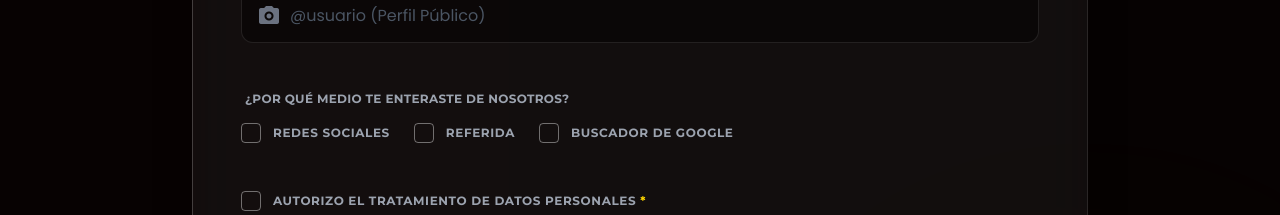
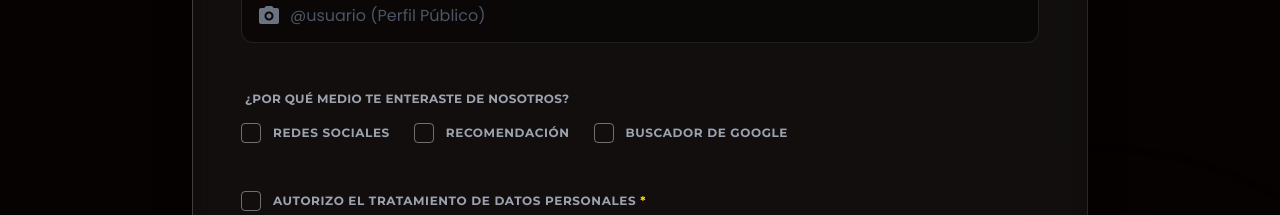
Before and after one commit to thevelvetstudio/the-velvet-studio, a React (Vite) app: page / in a window 1280 px wide. Shown: the part 4660-4875 px from the top of the page. Built offline with nearby package versions, Linux system fonts and the light colour scheme; a web font is replaced by a local one.

Commit message:
Update ApplicationForm.tsx

```diff
--- a/components/ApplicationForm.tsx
+++ b/components/ApplicationForm.tsx
@@ -212,7 +212,7 @@ export const ApplicationForm: React.FC = () => {
                             <div className="pt-4">
                                 <label className="text-xs font-bold text-gray-400 ml-1 uppercase tracking-wide mb-4 block font-display">¿POR QUÉ MEDIO TE ENTERASTE DE NOSOTROS?</label>
                                 <div className="flex flex-col md:flex-row gap-6 md:items-center">
-                                    {['REDES SOCIALES', 'REFERIDA', 'BUSCADOR DE GOOGLE'].map((opt) => (
+                                    {['REDES SOCIALES', 'RECOMENDACIÓN', 'BUSCADOR DE GOOGLE'].map((opt) => (
                                         <label key={opt} className="flex items-center gap-3 cursor-pointer group">
                                             <input
                                                 type="checkbox"
```
